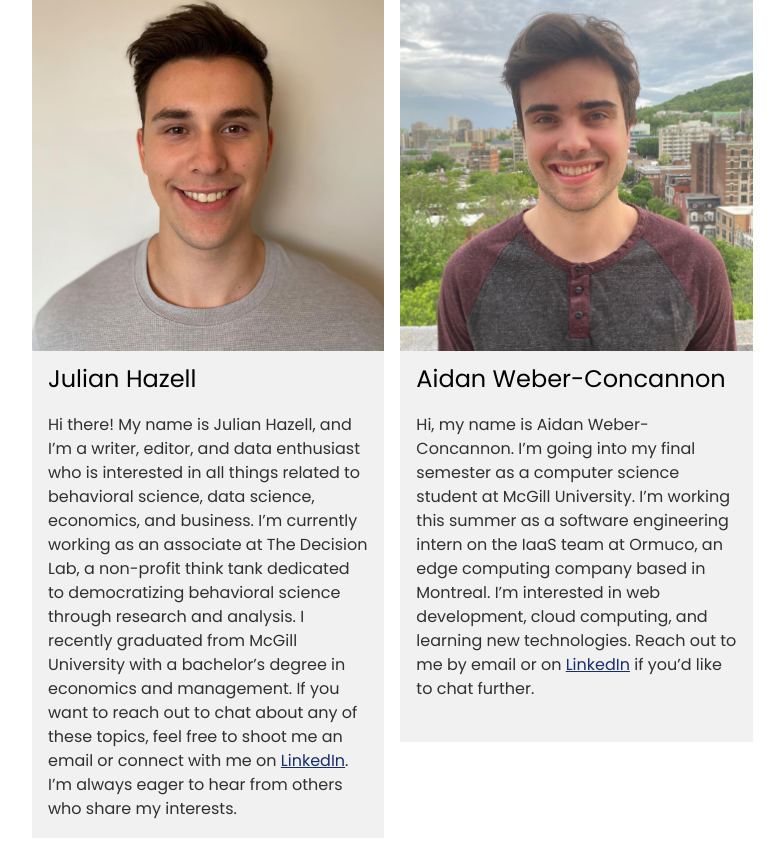
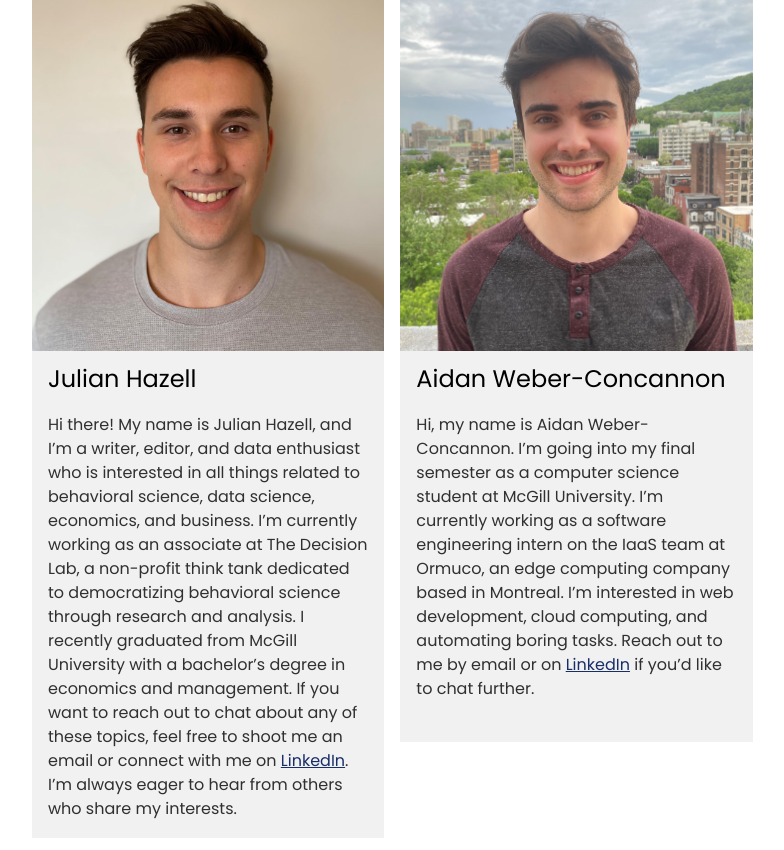
Before and after one commit to aidanwc/Covid-Sentiment, a Django app: page / in a window 1280 px wide. Shown: the part 3603-4453 px from the top of the page, without its empty margins (324-1108 px from the left). Run offline with Django 3.2, Linux system fonts and the light colour scheme; data that the repository does not hold is empty; some libraries are stand-ins or nearby versions.

Commit message:
Edited bio

```diff
--- a/sentiment/templates/sentiment/index.html
+++ b/sentiment/templates/sentiment/index.html
@@ -185,8 +185,8 @@ li{color: rgb(48, 48, 48);}
         <div class="w3-container">
           <h3>Aidan Weber-Concannon</h3>
           <p>Hi, my name is Aidan Weber-Concannon. I’m going into my final semester as a computer science student at McGill University.
-              I’m working this summer as a software engineering intern on the IaaS team at Ormuco, an edge computing company based in Montreal.
-              I’m interested in web development, cloud computing, and learning new technologies. Reach out to me by email or on <a style="color:#172e69" href="https://www.linkedin.com/in/aidanwc/">LinkedIn</a> if you’d like to chat further.
+              I’m currently working as a software engineering intern on the IaaS team at Ormuco, an edge computing company based in Montreal.
+              I’m interested in web development, cloud computing, and automating boring tasks. Reach out to me by email or on <a style="color:#172e69" href="https://www.linkedin.com/in/aidanwc/">LinkedIn</a> if you’d like to chat further.
           </p>
           <a class="w3-button"></a>
         </div>
```
